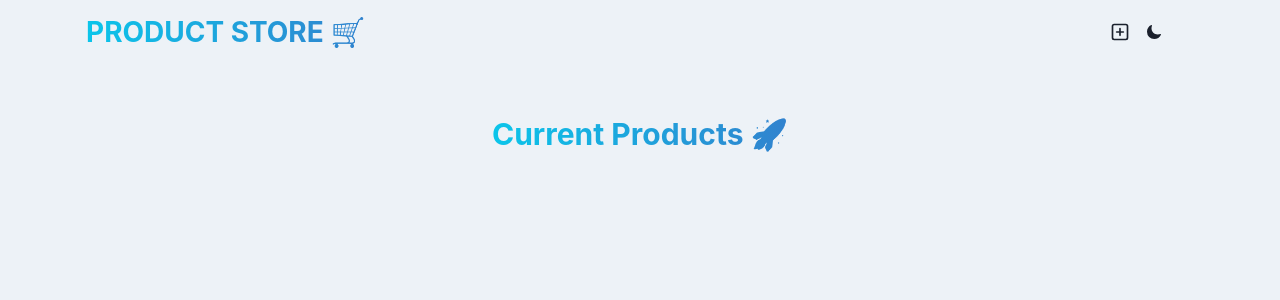
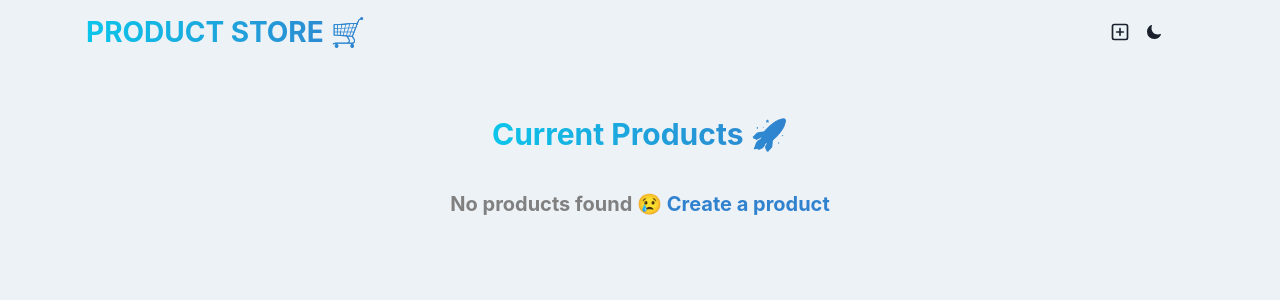
Before and after one commit to Chris-Forrest/MERN-stack-project, a React (Vite) app in the folder Front-End/: page / in a window 1280 px wide. Shown: the top 300 px of the page. Built offline with nearby package versions, Linux system fonts and the light colour scheme.

Commit message:
Update HomePage.jsx
added icon and space

```diff
--- a/Front-End/src/pages/HomePage.jsx
+++ b/Front-End/src/pages/HomePage.jsx
@@ -18,6 +18,23 @@ const HomePage = () => {
 		       >
 			     Current Products 🚀
 		       </Text>
+			   <Text
+			   		fontSize={"xl"}
+					textAlign={"center"}
+					fontWeight={"bold"}
+					color={"grey"}
+			   >
+				No products found 😢 {" "}
+				<Link to={"/create"}>
+				<Text
+				    as={"span"}
+					color={"blue.500"}
+					_hover={{ textDecoration: "underline"}}
+				>
+					Create a product
+				</Text>
+				</Link>
+			   </Text>
 			</VStack>
 		</Container>
 	);
```
